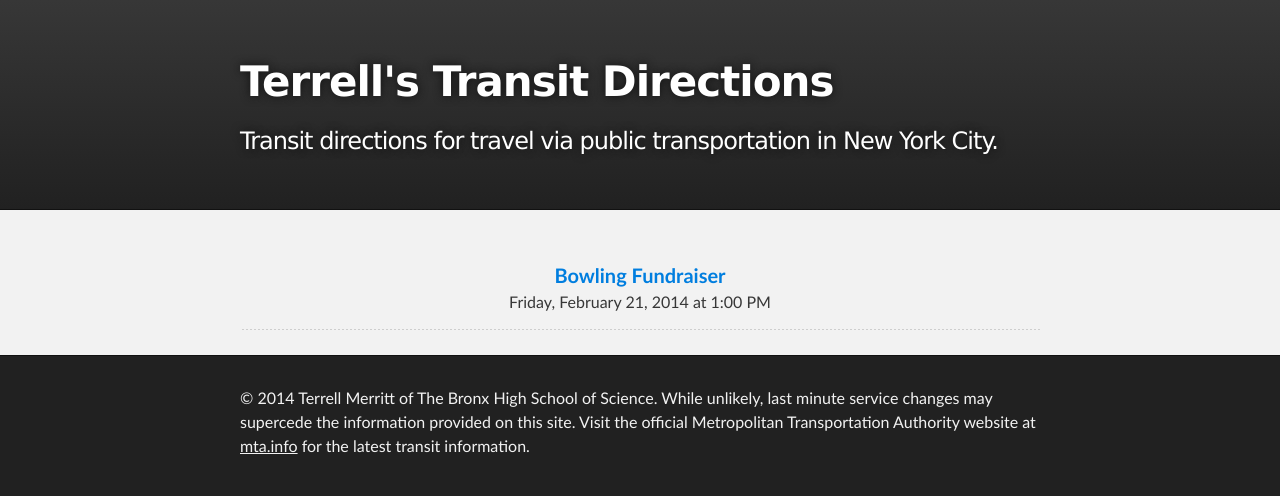
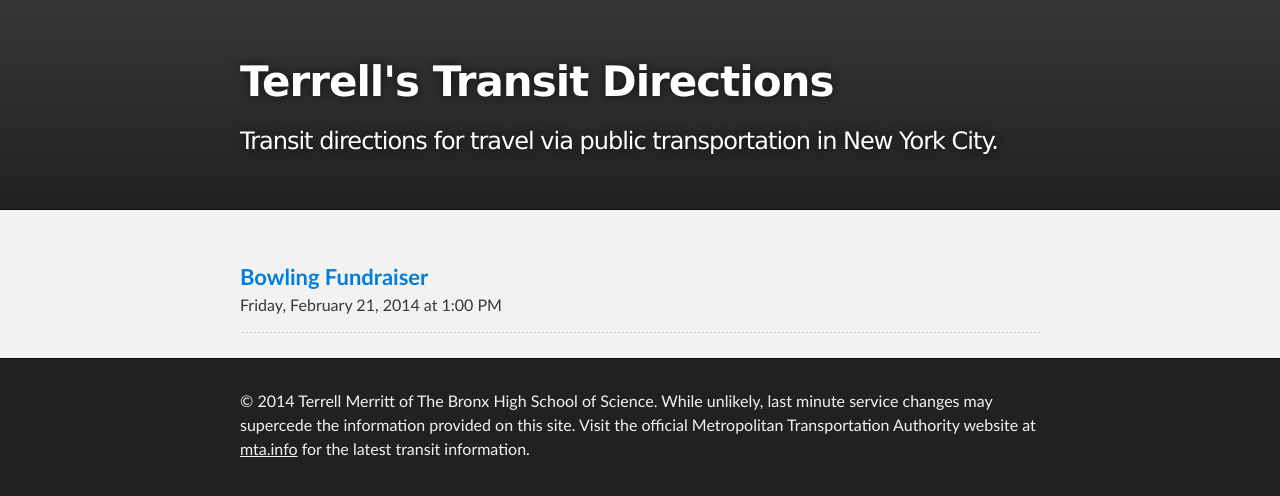
Before and after one commit to terrellthemtaguy/terrellthemtaguy.github.io, a Jekyll site: the page built from directions.html, in a window 1280 px wide. Shown: the top 496 px of the page. Built offline with Jekyll 4.4.1, drawn with Linux system fonts in a browser that asks for light colours.

Commit message:
Fix direction look.

```diff
--- a/directions.html
+++ b/directions.html
@@ -15,14 +15,12 @@ published: true
 <div id="main_content_wrap" class="outer">
   <section id="main_content" class="inner">
 
-    <center>
       {% for direction in site.posts %}
-        <p><span style="font-size: 20px;"><a href="{{ direction.url }}"><strong>{{ direction.title }}</strong></a>
+        <p><span style="font-size: 22px;"><a href="{{ direction.url }}"><strong>{{ direction.title }}</strong></a>
         {% if direction.entity %}[{{ direction.entity }}]{% endif %}<br></span>
         <span style="font-size: 16px;">{{ direction.time }}</span></h4></p>
         <hr align="LEFT">
       {% endfor %}
-    </center>
 
   </section>
 </div>
```
